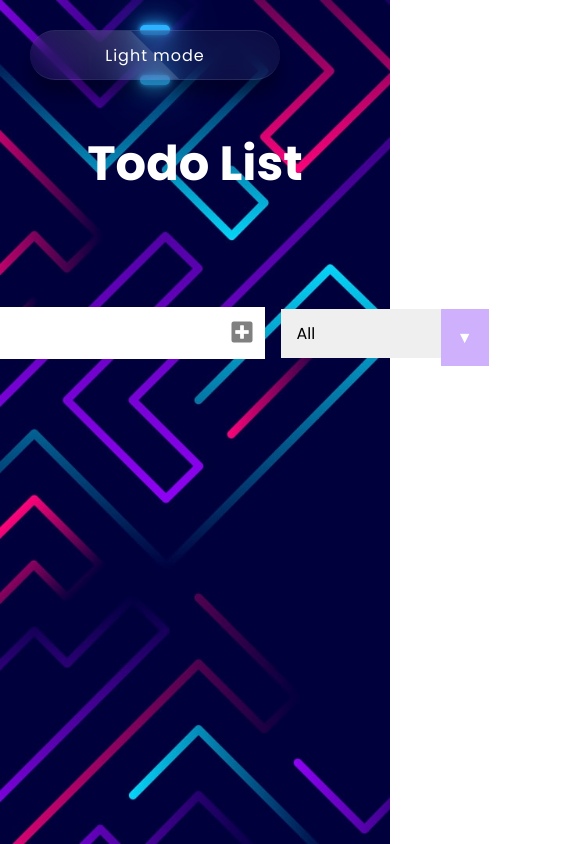
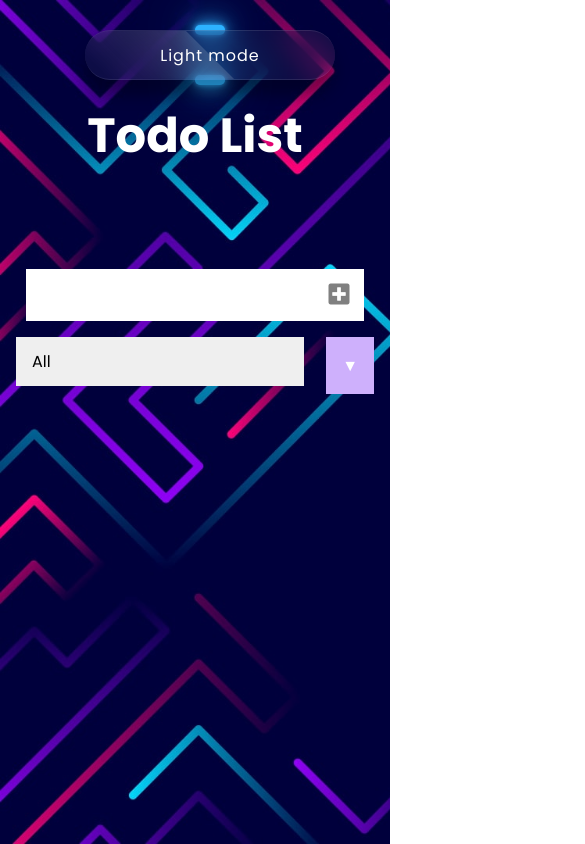
Before and after one commit to YuliaDobrova/todo-list, a plain HTML site: page index.html in a window 390 px wide. Shown: the top 844 px of the page, 585 px wide, since content can reach past the window. Drawn offline with Linux system fonts and the light colour scheme.

Commit message:
media query added

```diff
--- a/index.html
+++ b/index.html
@@ -36,10 +36,12 @@
 
       <!-- Todo Form -->
       <form>
-        <input type="text" class="todo-input" />
-        <button class="todo-button" type="submit">
-          <i class="fas fa-plus-square"></i>
-        </button>
+        <div class="input-wrapper">
+          <input type="text" class="todo-input" />
+          <button class="todo-button" type="submit">
+            <i class="fas fa-plus-square"></i>
+          </button>
+        </div>
         <div class="select">
           <select name="todos" class="filter-todo">
             <option value="all">All</option>
--- a/style.css
+++ b/style.css
@@ -12,6 +12,7 @@ body {
 }
 .page-container {
   min-height: 100vh;
+  min-width: 100vw;
   padding-bottom: 70px;
   background-repeat: no-repeat;
   background-size: cover;
@@ -28,6 +29,7 @@ body {
 
 /* Header */
 header {
+  text-align: center;
   font-size: 1.5rem; /* h1 size will be 1.5x bigger than default */
 }
 .shadow {
@@ -39,20 +41,43 @@ header,
 form {
   min-height: 20vh;
   display: flex;
-  justify-content: center;
-  align-items: center;
+  flex-direction: column;
+  /* justify-content: center; */
+  /* align-items: center; */
+}
+
+@media screen and (min-width: 1200px) {
+  form {
+    display: flex;
+    flex-direction: row;
+    justify-content: center;
+    align-items: center;
+  }
 }
 
 /* Form */
 form input,
 form button {
+  width: 18rem;
   padding: 0.75rem; /* add 0.75x of the font size as padding */
   font-size: 1.5rem; /* default size x1.5 */
   border: none;
   background-color: white;
 }
+@media screen and (min-width: 1200px) {
+  form input {
+    width: 25rem;
+  }
+}
+
+.input-wrapper {
+  display: flex;
+  justify-content: center;
+  align-items: center;
+}
 
 form button {
+  width: 50px;
   color: grey;
   cursor: pointer;
   transition: all 0.3s ease;
@@ -141,8 +166,13 @@ select {
   background-image: none;
   font-family: "Poppins", sans-serif;
   cursor: pointer;
-  width: 13rem;
+  width: 18rem;
   font-size: 1rem;
+}
+@media screen and (min-width: 1200px) {
+  form select {
+    width: 13rem;
+  }
 }
 
 .filter-todo {
@@ -168,10 +198,19 @@ select {
 
 /* Switch button */
 .container {
+  display: flex;
+  justify-content: center;
   padding-top: 30px;
+  margin-bottom: 20px;
   margin-left: 30px;
-  width: 1000px;
 }
+@media screen and (min-width: 1200px) {
+  .container {
+    display: block;
+    width: 1000px;
+  }
+}
+
 .container .btn {
   position: relative;
   top: 0;
```
